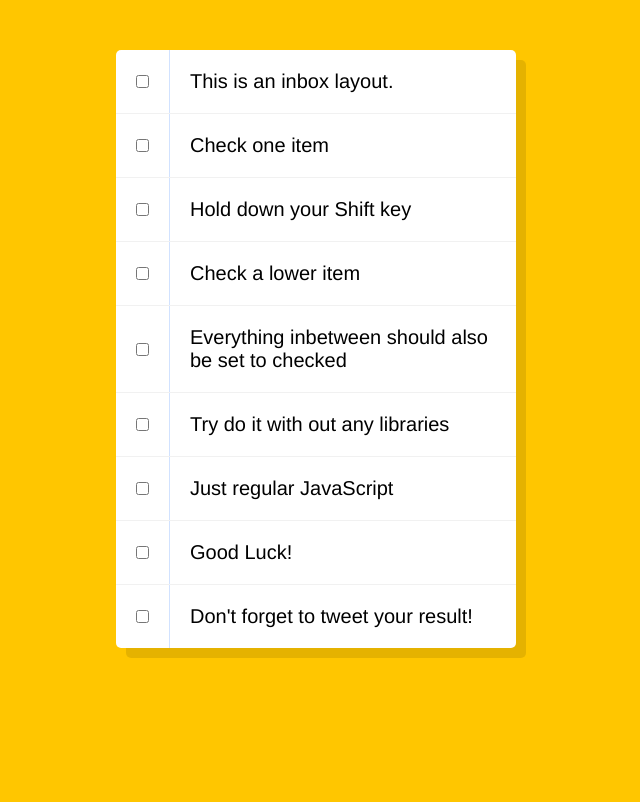
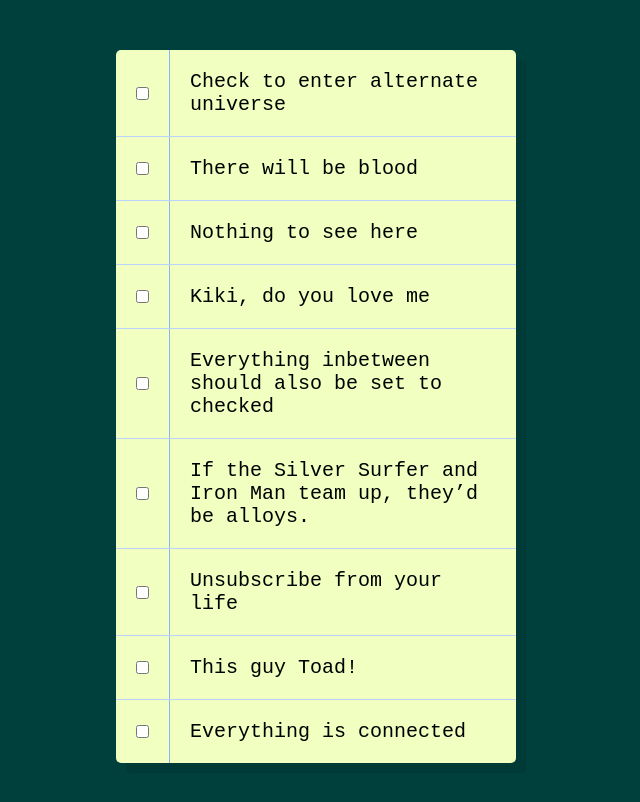
Before and after one commit to amiham-singh/JS30, a plain HTML site: page 10 - Hold Shift and Check Checkboxes/index-START.html in a window 1280 px wide. Shown: the whole page, without its empty margins (324-964 px from the left). Drawn offline with Linux system fonts and the light colour scheme.

Commit message:
Trying to fix

```diff
--- a/10 - Hold Shift and Check Checkboxes/index-START.html
+++ b/10 - Hold Shift and Check Checkboxes/index-START.html
@@ -8,14 +8,14 @@
   <style>
 
     html {
-      font-family: sans-serif;
-      background:#ffc600;
+      font-family: monospace;
+      background:#00403c;
     }
 
     .inbox {
       max-width:400px;
       margin:50px auto;
-      background:white;
+      background:#f1ffc1;
       border-radius:5px;
       box-shadow:10px 10px 0 rgba(0,0,0,0.1);
     }
@@ -23,7 +23,7 @@
     .item {
       display:flex;
       align-items:center;
-      border-bottom: 1px solid #F1F1F1;
+      border-bottom: 1px solid #bad4ff;
     }
 
     .item:last-child {
@@ -45,10 +45,10 @@
       padding:20px;
       transition:background 0.2s;
       flex:1;
-      font-family:'helvetica neue';
+     /* font-family:'helvetica neue';*/
       font-size: 20px;
       font-weight: 200;
-      border-left: 1px solid #D1E2FF;
+      border-left: 1px solid #88b4ff;
     }
 
 
@@ -62,19 +62,19 @@
   <div class="inbox">
     <div class="item">
       <input type="checkbox">
-      <p>This is an inbox layout.</p>
+      <p>Check to enter alternate universe</p>
     </div>
     <div class="item">
       <input type="checkbox">
-      <p>Check one item</p>
+      <p>There will be blood</p>
     </div>
     <div class="item">
       <input type="checkbox">
-      <p>Hold down your Shift key</p>
+      <p>Nothing to see here</p>
     </div>
     <div class="item">
       <input type="checkbox">
-      <p>Check a lower item</p>
+      <p>Kiki, do you love me</p>
     </div>
     <div class="item">
       <input type="checkbox">
@@ -82,19 +82,19 @@
     </div>
     <div class="item">
       <input type="checkbox">
-      <p>Try do it with out any libraries</p>
+      <p>If the Silver Surfer and Iron Man team up, they’d be alloys.</p>
     </div>
     <div class="item">
       <input type="checkbox">
-      <p>Just regular JavaScript</p>
+      <p>Unsubscribe from your life</p>
     </div>
     <div class="item">
       <input type="checkbox">
-      <p>Good Luck!</p>
+      <p>This guy Toad!</p>
     </div>
     <div class="item">
       <input type="checkbox">
-      <p>Don't forget to tweet your result!</p>
+      <p>Everything is connected</p>
     </div>
   </div>
 
```
